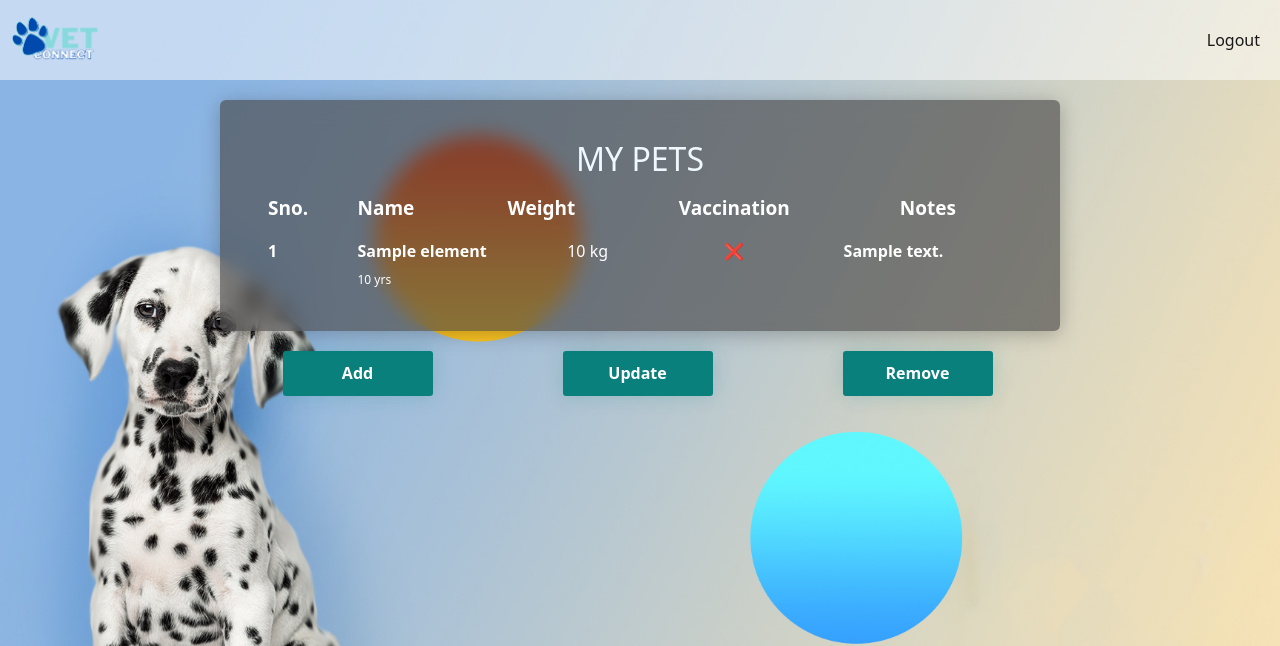
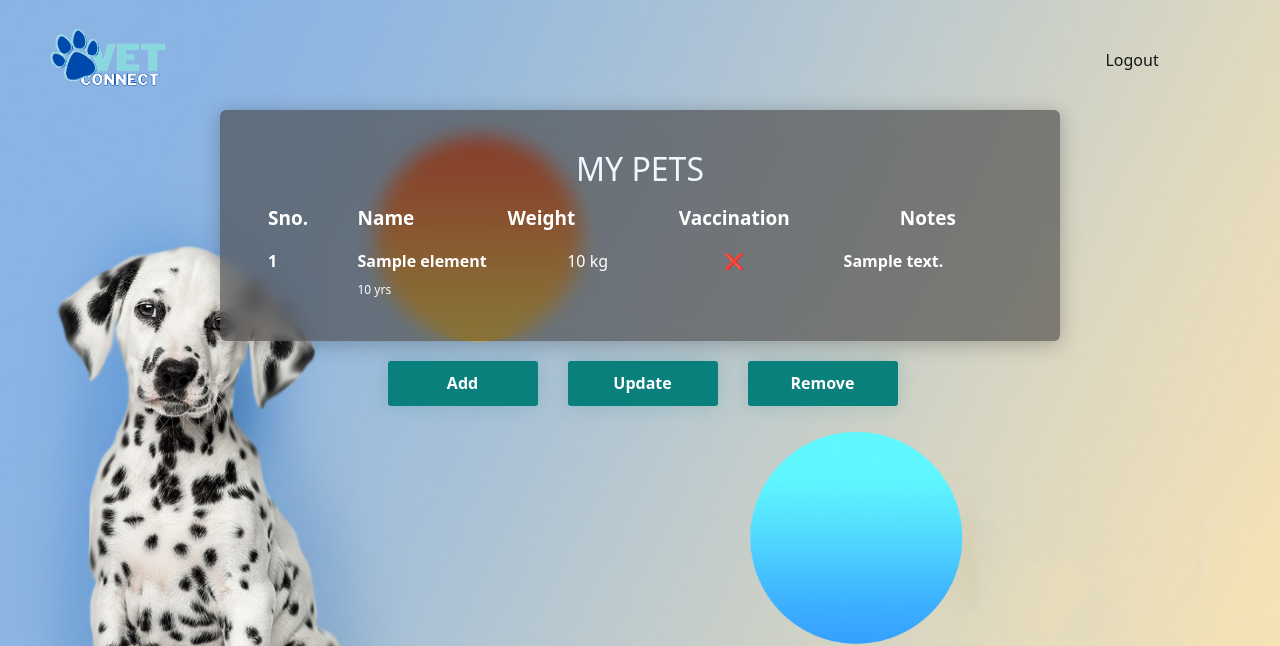
Before and after one commit to vijay-varadarajan/VetConnect, a Flask app: template templates/userhome.html in a window 1280 px wide. Shown: the top 646 px of the page. Run offline with Flask 3, Linux system fonts and the light colour scheme; the template is opened without the code that fills it: most values are stand-ins (such as "Sample title", 1, 10 or a date in 2020); some libraries are stand-ins or nearby versions.

Commit message:
refinements

```diff
--- a/static/styles.css
+++ b/static/styles.css
@@ -390,22 +390,10 @@ background-image: linear-gradient(315deg, #87d9de 0%, #17a19e 74%);
       width: 65px;
       padding: 5px;
   }
-/* Navbar styles */
-.navbar {
-  display: flex;
-  justify-content: space-between;
-  align-items: center;
-  background-color: rgba(255, 255, 255, 0.5); /* Semi-transparent white */
-  padding: 10px;
-  position: fixed;
-  top: 0;
-  left: 0;
-  right: 0;
-  z-index: 9999;
-}
+
 
 .navbar-logo img {
-  height: 60px; /* Adjust height as needed */
+  height: 80px; /* Adjust height as needed */
 }
 
 .navbar-links {
--- a/templates/userhome.html
+++ b/templates/userhome.html
@@ -6,13 +6,18 @@ USER HOME
 
 {% block body %}
 <div>
-    <nav class="navbar">
-        <a href="/" class="navbar-logo"><img src="../static/images/VET_logo.png"></a>
-        <ul class="navbar-links">
-          <li><a href="/">Logout</a></li>
-        </ul>
-      </nav>
-    <div class="white-box" style="height: auto; margin-top: 100px; width: 840px">
+    <div class="container">
+        <div style="display: inline-block; width: 80%; vertical-align: middle; margin: 20px 0 0 -3%">
+            <a href="/" class="navbar-logo"><img src="../static/images/VET_logo.png"></a>
+        </div>
+        <div style="display: inline-block; width: 20%; vertical-align: middle; margin: 20px -5% 0 0; text-align: right">
+            <ul class="navbar-links">
+              <li><a href="/">Logout</a></li>
+            </ul>
+        </div>
+
+    </div>
+    <div class="white-box" style="height: auto; margin-top: 10px; width: 840px">
         <h2 style="text-align: center; color: aliceblue;">MY PETS</h2>
         <table class="table table-borderless">
             {% if petdetails %}
@@ -48,9 +53,9 @@ USER HOME
     </div>
     {% if petdetails %}
     <div class="modibtns">
-        <a href="/addpet" id="btn4"><button class="reg" style="width: 150px; height: 45px; margin: 10px 130px 0 15px"><span>Add</span></button></a>
-        <a href="/updatepet" id="btn4"><button class="reg" style="width: 150px; height: 45px; margin: 10px 130px 0 0"><span>Update</span></button></a>
-        <a href="/deletepet" id="btn4"><button class="reg" style="width: 150px; height: 45px; margin: 10px 20px 0 0"><span>Remove</span></button></a>
+        <a href="/addpet" id="btn4"><button class="reg" style="width: 150px; height: 45px; margin: 10px 30px 0 15px"><span>Add</span></button></a>
+        <a href="/updatepet" id="btn4"><button class="reg" style="width: 150px; height: 45px; margin: 10px 30px 0 0"><span>Update</span></button></a>
+        <a href="/deletepet" id="btn4"><button class="reg" style="width: 150px; height: 45px; margin: 10px 10px 0 0"><span>Remove</span></button></a>
     </div>
     {% else %}
     <div class="modibtns">
```
Also changed, not shown: 2 other files.
